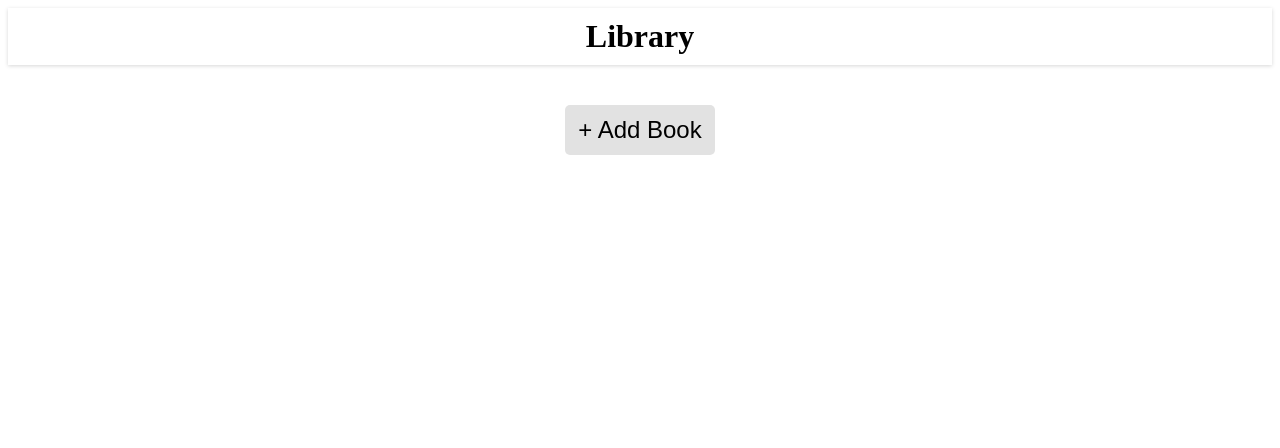
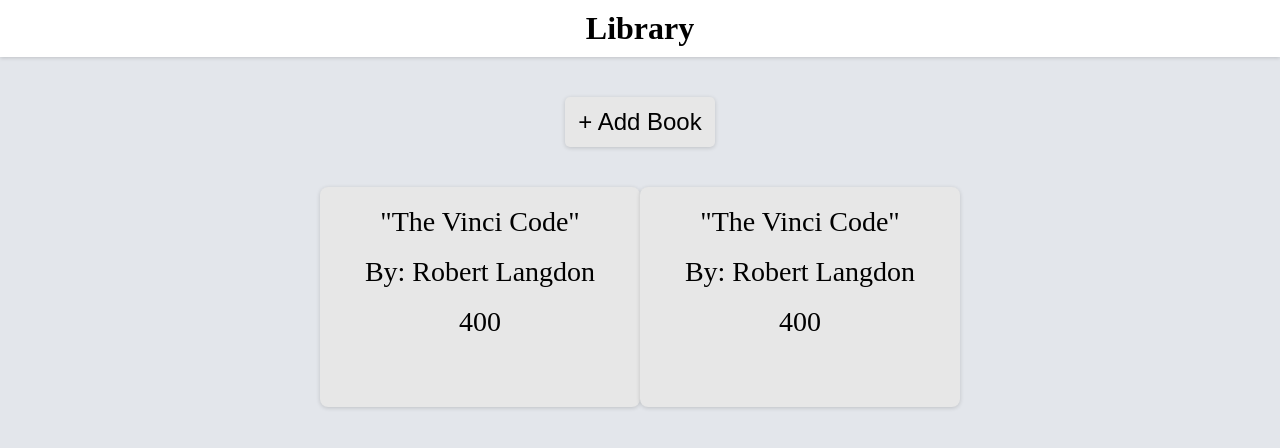
Before and after one commit to sgupta005/library, a plain HTML site: page index.html in a window 1280 px wide. Drawn offline with Linux system fonts and the light colour scheme.

Commit message:
cleaner code

```diff
--- a/index.html
+++ b/index.html
@@ -16,7 +16,7 @@
             <div id="book-form-container">
                 <h2>Add a New Book</h2>
                 <form id="add-book-form" method="dialog">
-                    <input type="text" id="book-title" placeholder="Title" required autofocus>
+                    <input type="text" id="book-title" placeholder="Title" required >
                     <input type="text" id="book-author" placeholder="Author" required>
                     <input type="number" id="book-pages" placeholder="Pages" requried>
                     <label id="book-read-label" for="book-read" required>
--- a/main.js
+++ b/main.js
@@ -1,5 +1,12 @@
-const myLibrary = [];
-
+const myLibrary = [{
+    title: 'The Vinci Code',
+    author: 'Robert Langdon',
+    pages: 400},
+    {
+        title: 'The Vinci Code',
+        author: 'Robert Langdon',
+        pages: 400},
+];
 function Book(title,author,pages,read){
     this.title = title;
     this.author = author;
@@ -10,6 +17,7 @@ function Book(title,author,pages,read){
 const showFormButton = document.getElementById('show-form-button');
 const bookFormDialog = document.getElementById('book-form-dialog');
 const bookFormContainer = document.getElementById('book-form-container');
+const bookForm = document.getElementById('add-book-form');
 const bookGridContainer = document.getElementById('book-grid-container');
 const submitButton = document.getElementById('form-submit-button');
 const closeButton = document.getElementById('form-cancel-button');
@@ -18,14 +26,47 @@ showFormButton.addEventListener('click', ()=>{
     bookFormDialog.showModal();
 });
 
-document.addEventListener('click', (event)=>{
-    if ((!bookFormContainer.contains(event.target) && !showFormButton.contains(event.target)) || closeButton.contains(event.target)){
-        bookFormDialog.close();
-    }
-});
+document.addEventListener('click', hideBox);
+function hideBox(event){
+if ((!bookFormContainer.contains(event.target) && !showFormButton.contains(event.target)) || closeButton.contains(event.target)){
+    bookFormDialog.close();
+}}
 
+bookForm.addEventListener('submit', (event)=>{
+    event.preventDefault();
 
+    const title = document.getElementById('book-title').value;
+    const author = document.getElementById('book-author').value;
+    const pages = parseInt(document.getElementById('book-pages').value);
+    const read = document.getElementById('book-read').value;
 
+    const book = new Book(title,author,pages,read);
+    myLibrary.push(book);
+    bookCard = createBookCard(book);
+    bookGridContainer.appendChild(bookCard);
+    console.log(myLibrary);
+    bookForm.reset();
+    bookFormDialog.close();
+})
+
+//only for creating dummy text
+for (let book of myLibrary){
+    bookCard = createBookCard(book);
+    bookGridContainer.appendChild(bookCard);
+
+}
+function createBookCard(book){
+    const bookCard = document.createElement('div');
+    bookCard.classList.add('book-card');
+    const title = document.createElement('p');
+    const author = document.createElement('p');
+    const pages = document.createElement('p');
+    title.textContent = `"${book.title}"`;
+    author.textContent = `By: ${book.author}`;
+    pages.textContent = book.pages;
+    bookCard.append(title,author,pages);
+    return bookCard;
+}
 
 
 
@@ -85,17 +126,5 @@ document.addEventListener('click', (event)=>{
 //     addBookButton.disabled = false;
 // })
 
-// function createBookCard(book){
-//     const bookCard = document.createElement('div');
-//     bookCard.classList.add('book-card');
-//     const title = document.createElement('p');
-//     const author = document.createElement('p');
-//     const pages = document.createElement('p');
-//     title.textContent = book.title;
-//     author.textContent = book.author;
-//     pages.textContent = book.pages;
-//     bookCard.append(title,author,pages);
-//     return bookCard;
-// }
 
 //
--- a/style.css
+++ b/style.css
@@ -1,4 +1,7 @@
-
+body{
+    margin: 0px;
+    background-color: rgb(227, 230, 235);
+}
 p{
     padding: 0px;
     margin: 0px;
@@ -8,16 +11,19 @@ h1, h2{
 }
 
 #header{
+    margin: 0px;
+    background-color: white;
     padding-top: 10px;
     padding-bottom: 10px;
-    box-shadow: rgba(0, 0, 0, 0.16) 0px 1px 4px;;
+    box-shadow: rgba(0, 0, 0, 0.16) 0px 1px 4px;
     display: flex;
     justify-content: center;
 }
 #show-form-button{
+    box-shadow: rgba(0, 0, 0, 0.16) 0px 1px 4px;;
     border: none;
     border-radius: 5px;
-    background-color: rgb(226, 226, 226);
+    background-color:rgb(231, 231, 231);;
     margin-top: 40px;
     height: 50px;
     width: 150px;
@@ -90,16 +96,23 @@ h1, h2{
 #form-cancel-button{
     background-color: rgb(183, 39, 39);
 }
-/* #book-grid-container{
-    column-gap: 10px;
+#book-grid-container{
+    justify-content: space-evenly;
     display: flex;
     flex-wrap: wrap;
-
-} */
-/* .book-card{
-    margin-top: 20px;
+}
+.book-card{
+    line-height: 50px;
+    display: flex;
+    flex-direction: column;
+    align-items: center;
+    font-size: 28px ;
+    border-radius: 8px ;
+    background-color: rgb(231, 231, 231);
+    box-shadow: rgba(0, 0, 0, 0.16) 0px 1px 4px;;
+    margin-top: 40px;
     padding: 10px 10px;
-    border: 2px solid rgb(66, 66, 66);
-    width: 200px;
-    flex: 1;
-}  */
+    width: 300px;
+    min-width: 300px;
+    height: 200px;
+}
```
